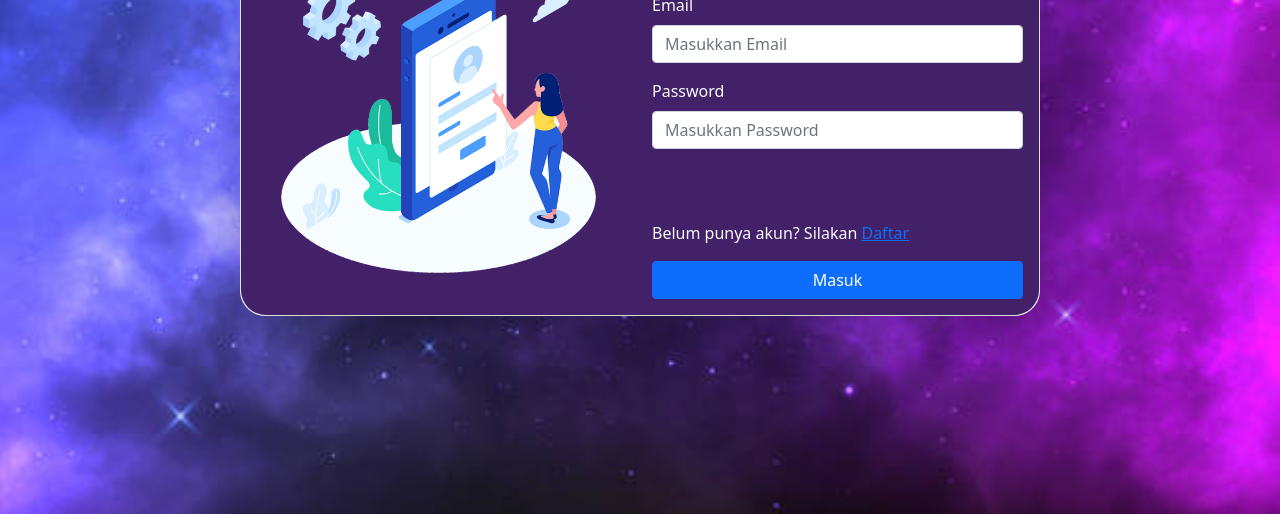
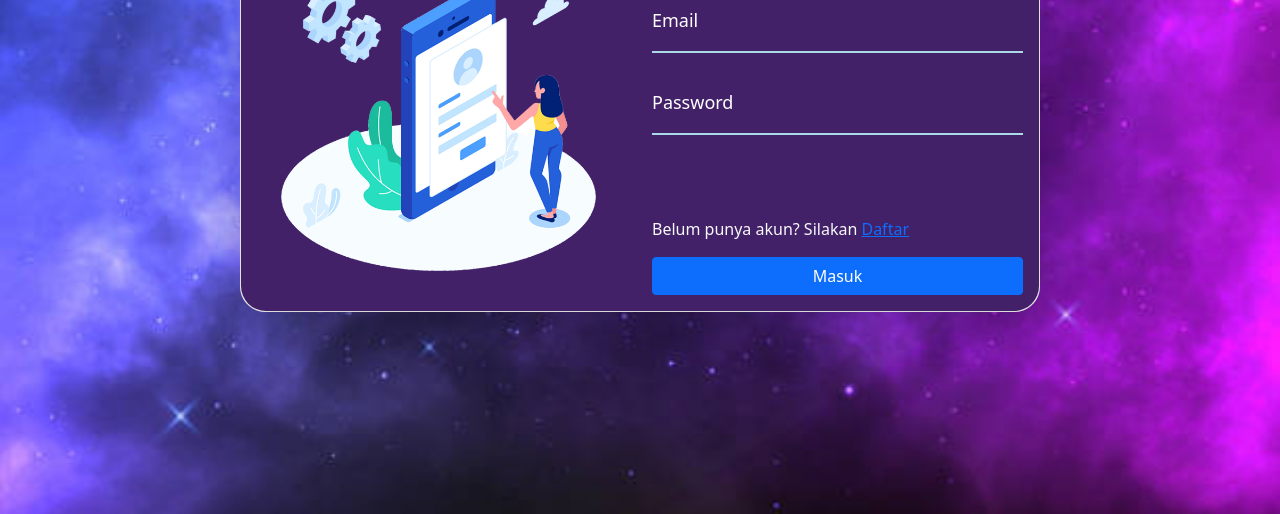
Before and after one commit to upiikk54/binar-instagram, a React app: page /login in a window 1280 px wide. Shown: the part 286-800 px from the top of the page. Built offline with nearby package versions, Linux system fonts and the light colour scheme.

Commit message:
form new

```diff
--- a/src/index.css
+++ b/src/index.css
@@ -38,7 +38,39 @@ code {
   height: 100vh;
   background-repeat: no-repeat;
   background-size: cover;
-  /* filter: blur(5px); */
+}
+
+.loginForm .loginGroup input{
+  outline: none;
+  background: transparent;
+  border: none;
+  color: lightblue;
+  margin: 10px 0;
+  border-bottom: 2px solid;
+  width: 100%;
+  padding: 10px 0;
+}
+
+.loginForm .loginGroup {
+  position: relative;
+}
+
+.loginForm .loginGroup label{
+  position: absolute;
+  top: 0;
+  left: 0;
+  transition: 0.5s;
+  font-size: 18px;
+  color: white;
+  padding: 10px 0;
+}
+
+.loginForm .loginGroup input:focus ~ label,
+.loginForm .loginGroup input:valid ~ label{
+  top: -20px;
+  left: 0;
+  color: white;
+  font-size: 14px;
 }
 
 .bg-form{
--- a/src/pages/Login.jsx
+++ b/src/pages/Login.jsx
@@ -80,22 +80,18 @@ export default function Login() {
                         </div>
                         <div className="col">
                             <h1 className="mb-3 text-light">Login Account</h1>
-                            <Form onSubmit={onLogin}>
-                                <Form.Group className="mb-3">
-                                    <Form.Label className="text-light">Email</Form.Label>
-                                    <Form.Control
-                                        type="text"
+                            <Form onSubmit={onLogin} className="loginForm">
+                                <Form.Group className="mb-3 loginGroup">
+                                    <input type="text"
                                         ref={emailField}
-                                        placeholder="Masukkan Email"
-                                    />
+                                        required />
+                                    <label>Email</label>
                                 </Form.Group>
-                                <Form.Group className="mb-3">
-                                    <Form.Label className="text-light">Password</Form.Label>
-                                    <Form.Control
-                                        type="password"
+                                <Form.Group className="mb-3 loginGroup">
+                                    <input type="text"
                                         ref={passwordField}
-                                        placeholder="Masukkan Password"
-                                    />
+                                        required />
+                                    <label>Password</label>
                                 </Form.Group>
                                 <div className="my-3">
                                     <GoogleOAuthProvider clientId="155043602177-a6mj7v3iv3ptrkfq8c0cioebm157sufu.apps.googleusercontent.com">
```
